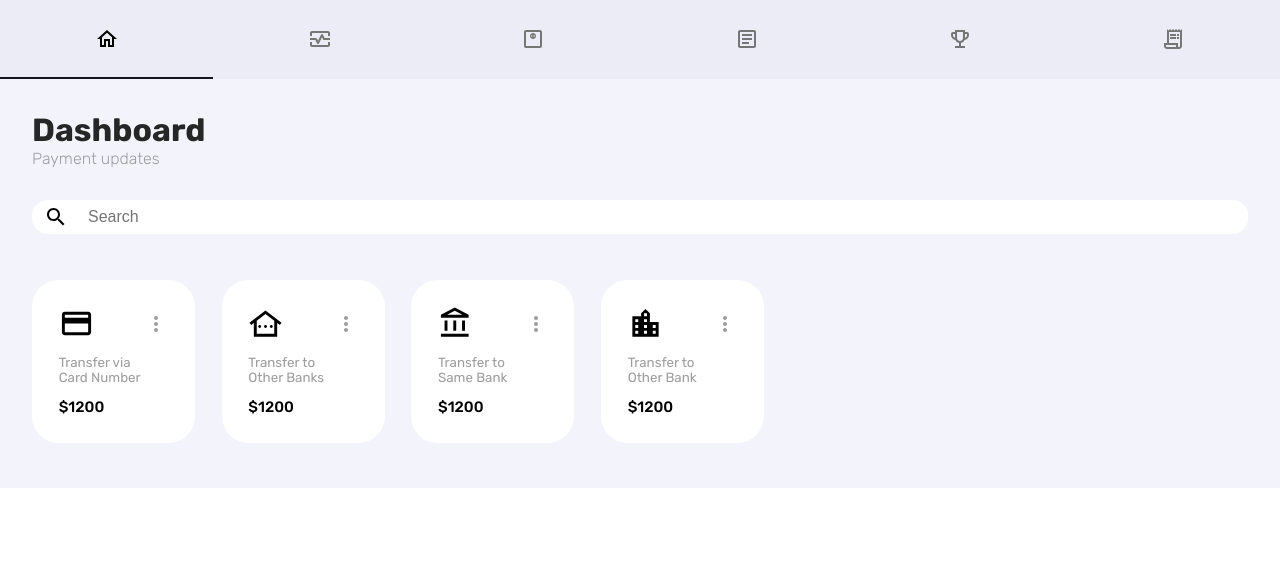
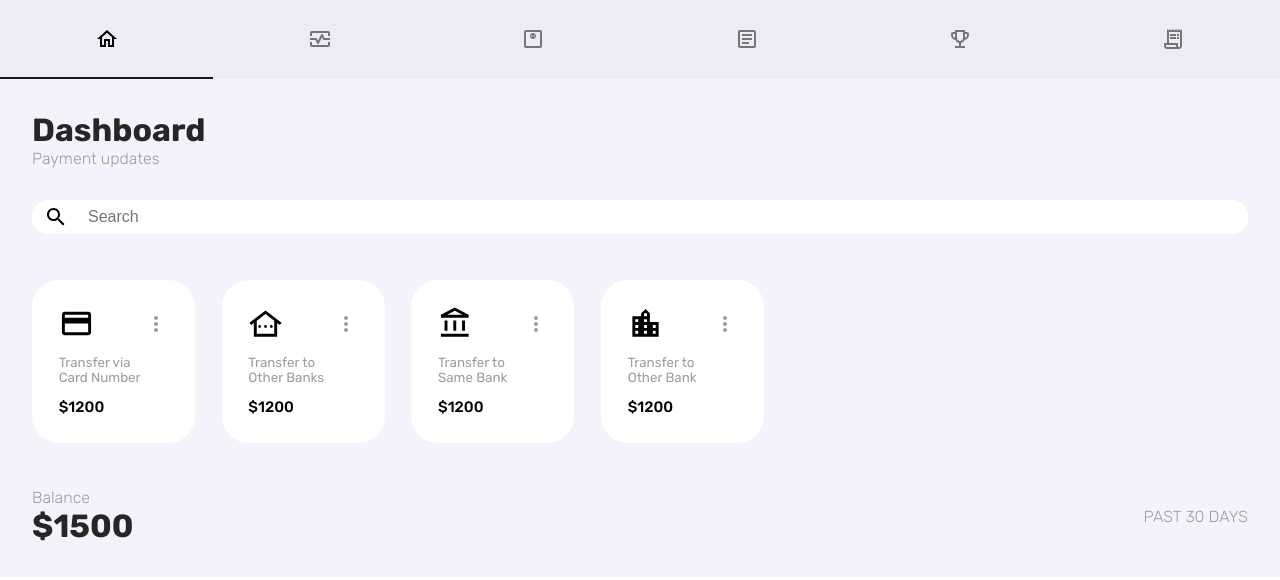
Before and after one commit to jomarcui/react-next-dashboards, a Next.js app in the folder dashboard-01/: page / in a window 1280 px wide. Shown: the top 580 px of the page. Built offline with nearby package versions, Linux system fonts and the light colour scheme.

Commit message:
🚧 Balance section added

```diff
--- a/dashboard-01/components/Input/Input.styles.ts
+++ b/dashboard-01/components/Input/Input.styles.ts
@@ -5,7 +5,7 @@ export const SearchOutlinedStyled = styled(SearchOutlined)`
   margin: 0 0.5em;
 `;
 
-export const TextContainer = styled.div`
+export const TextContainerStyled = styled.div`
   align-items: center;
   background-color: #ffffff;
   border-radius: 1em;
--- a/dashboard-01/components/Input/Text.tsx
+++ b/dashboard-01/components/Input/Text.tsx
@@ -1,14 +1,14 @@
 import {
   SearchOutlinedStyled,
-  TextContainer,
+  TextContainerStyled,
   TextStyled,
 } from './Input.styles';
 
 const Text = ({ value, ...props }) => (
-  <TextContainer>
+  <TextContainerStyled>
     <SearchOutlinedStyled />
     <TextStyled value={value} {...props} />
-  </TextContainer>
+  </TextContainerStyled>
 );
 
 export default Text;
--- /dev/null
+++ b/dashboard-01/containers/Balance/Balance.styles.ts
@@ -0,0 +1,17 @@
+import styled from '@emotion/styled';
+
+export const BalanceContainerStyled = styled.div`
+  background-color: #f3f3fb;
+  margin: 2em 0;
+`;
+
+export const BalanceHeaderStyled = styled.div`
+  align-items: center;
+  display: flex;
+`;
+
+export const FlexRow = styled.div`
+  align-items: center;
+  display: flex;
+  justify-content: space-between;
+`;
--- /dev/null
+++ b/dashboard-01/containers/Balance/Balance.tsx
@@ -0,0 +1,29 @@
+/** @jsxRuntime classic */
+/** @jsx jsx */
+import { ReactNode } from 'react';
+import { jsx } from '@emotion/react';
+import { BalanceContainerStyled, FlexRow } from './Balance.styles';
+
+interface BalanceProps {
+  children?: ReactNode;
+}
+
+const Balance = ({ children }: BalanceProps) => (
+  <BalanceContainerStyled>
+    <FlexRow>
+      <div>
+        <div css={{ fontSize: '1em', fontWeight: '300', color: '#9d9d9f' }}>
+          Balance
+        </div>
+        <div css={{ fontSize: '2em', fontWeight: '700', color: '#262626' }}>
+          $1500
+        </div>
+      </div>
+      <div css={{ fontSize: '1em', fontWeight: '300', color: '#9d9d9f' }}>
+        PAST 30 DAYS
+      </div>
+    </FlexRow>
+  </BalanceContainerStyled>
+);
+
+export default Balance;
--- /dev/null
+++ b/dashboard-01/containers/Balance/index.ts
@@ -0,0 +1,3 @@
+import Balance from './Balance';
+
+export default Balance;
--- a/dashboard-01/containers/Dashboard/Dashboard.styles.ts
+++ b/dashboard-01/containers/Dashboard/Dashboard.styles.ts
@@ -3,7 +3,7 @@ import { mq } from '../../utilities/mediaQuery';
 
 export const DashboardContainerStyled = styled.div`
   background-color: #f3f3fb;
-  padding: 2em;
+  padding: 0 2em;
 
   ${mq['XS']} {
     grid-area: Dashboard;
@@ -11,7 +11,8 @@ export const DashboardContainerStyled = styled.div`
   }
 `;
 
-export const TransferActionButtonContainer = styled.div`
+export const TransferActionButtonContainerStyled = styled.div`
+  margin: 2em 0;
   overflow-x: scroll;
   white-space: nowrap;
 
@@ -20,7 +21,7 @@ export const TransferActionButtonContainer = styled.div`
   }
 `;
 
-export const TransferActionButtonContent = styled.div`
+export const TransferActionButtonContentStyled = styled.div`
   align-items: start;
   display: flex;
   flex-direction: column;
@@ -29,18 +30,18 @@ export const TransferActionButtonContent = styled.div`
   grid-template-rows: repeat(3, 1fr);
 `;
 
-export const TransferActionButtonContentFee = styled.div`
+export const TransferActionButtonContentFeeStyled = styled.div`
   font: 500 1.125em 'Rubik';
 `;
 
-export const TransferActionButtonContentLabel = styled.div`
+export const TransferActionButtonContentLabelStyled = styled.div`
   align-items: start;
   color: #9d9d9f;
   display: flex;
   flex-direction: column;
 `;
 
-export const TransferActionButtonContentMore = styled.div`
+export const TransferActionButtonContentMoreStyled = styled.div`
   align-items: center;
   display: flex;
   justify-content: space-between;
--- a/dashboard-01/containers/Dashboard/Dashboard.tsx
+++ b/dashboard-01/containers/Dashboard/Dashboard.tsx
@@ -11,13 +11,14 @@ import {
 import { useState } from 'react';
 import { InputText } from '../../components/Input';
 import { TransferActionButton } from '../../components/TransferAction';
+import Balance from '../Balance';
 import {
   DashboardContainerStyled,
-  TransferActionButtonContainer,
-  TransferActionButtonContent,
-  TransferActionButtonContentFee,
-  TransferActionButtonContentLabel,
-  TransferActionButtonContentMore,
+  TransferActionButtonContainerStyled,
+  TransferActionButtonContentStyled,
+  TransferActionButtonContentFeeStyled,
+  TransferActionButtonContentLabelStyled,
+  TransferActionButtonContentMoreStyled,
 } from './Dashboard.styles';
 
 const Dashboard = () => {
@@ -54,7 +55,7 @@ const Dashboard = () => {
 
   return (
     <DashboardContainerStyled>
-      <div>
+      <div style={{ margin: '2em 0' }}>
         <h1
           css={{
             fontWeight: 700,
@@ -81,32 +82,33 @@ const Dashboard = () => {
           />
         </div>
       </div>
-      <TransferActionButtonContainer>
-        <div css={{ marginTop: '2em' }}>
+      <TransferActionButtonContainerStyled>
+        <div>
           {transferActions.map(({ fee, Icon, id, label, ...props }) => {
             const labelPartA = label.slice(0, 12);
             const labelPartB = label.slice(12);
 
             return (
               <TransferActionButton key={id} value={label} {...props}>
-                <TransferActionButtonContent>
-                  <TransferActionButtonContentMore>
+                <TransferActionButtonContentStyled>
+                  <TransferActionButtonContentMoreStyled>
                     <Icon fontSize="large" />
                     <MoreVertOutlined css={{ color: '#9d9d9f' }} />
-                  </TransferActionButtonContentMore>
-                  <TransferActionButtonContentLabel>
+                  </TransferActionButtonContentMoreStyled>
+                  <TransferActionButtonContentLabelStyled>
                     <span>{labelPartA}</span>
                     <span>{labelPartB}</span>
-                  </TransferActionButtonContentLabel>
-                  <TransferActionButtonContentFee>
+                  </TransferActionButtonContentLabelStyled>
+                  <TransferActionButtonContentFeeStyled>
                     ${fee}
-                  </TransferActionButtonContentFee>
-                </TransferActionButtonContent>
+                  </TransferActionButtonContentFeeStyled>
+                </TransferActionButtonContentStyled>
               </TransferActionButton>
             );
           })}
         </div>
-      </TransferActionButtonContainer>
+      </TransferActionButtonContainerStyled>
+      <Balance />
     </DashboardContainerStyled>
   );
 };
```
